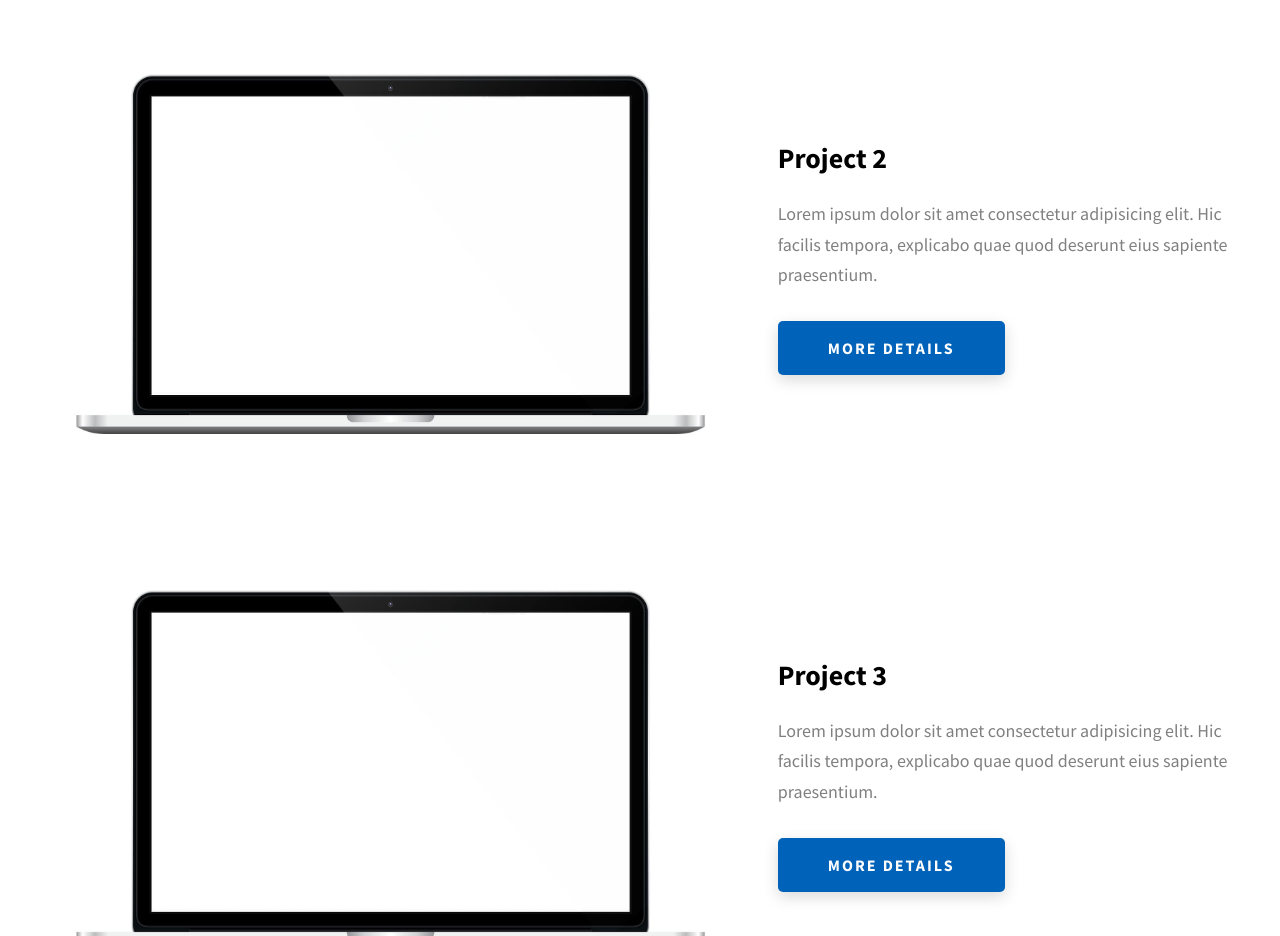
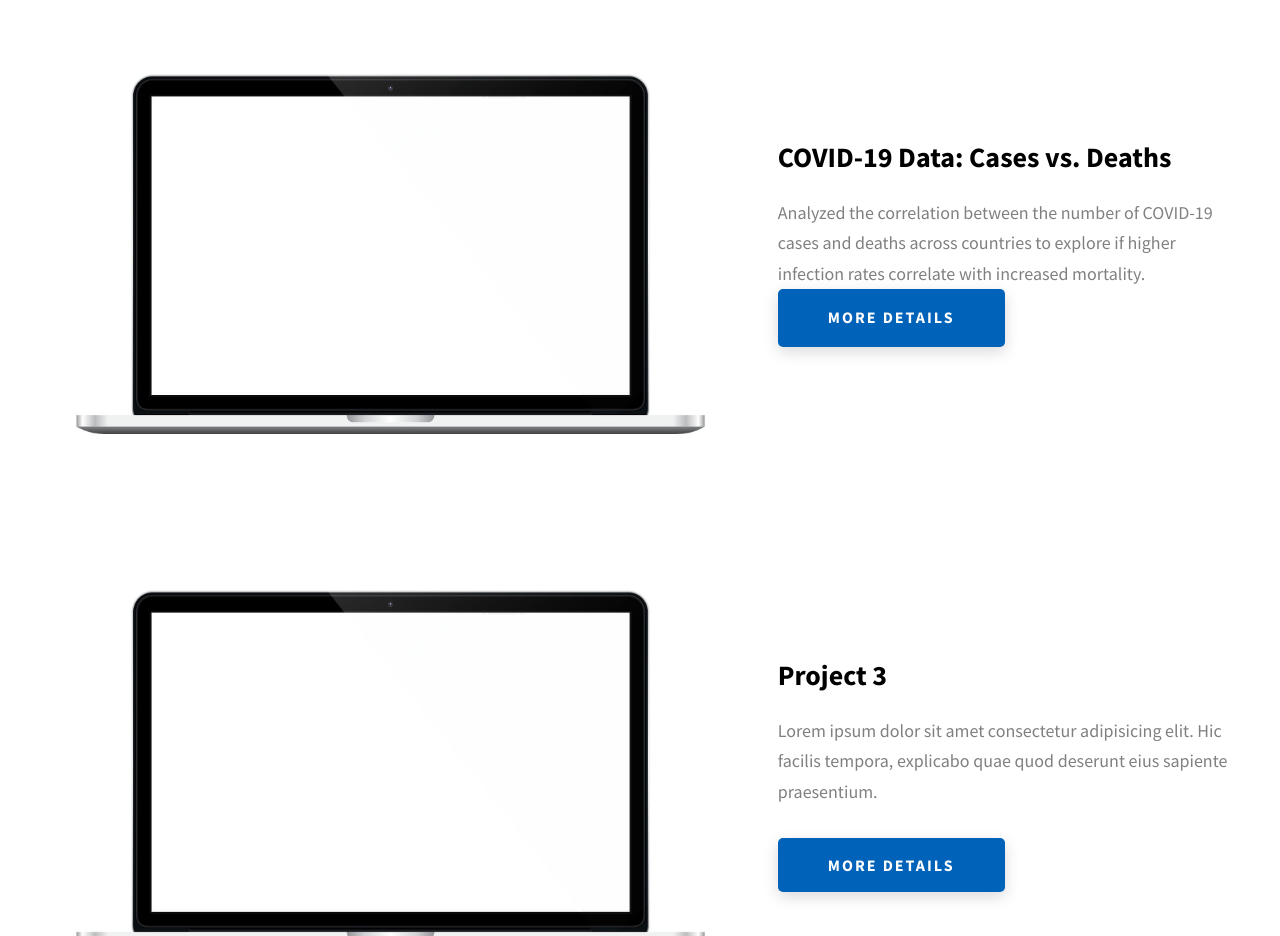
Before and after one commit to rachanakafle/rachanakafle.github.io, a website: page index.html in a window 1280 px wide. Shown: the part 2500-3436 px from the top of the page. Drawn offline with Linux system fonts and the light colour scheme.

Commit message:
add project2

```diff
--- a/index.html
+++ b/index.html
@@ -254,12 +254,9 @@
               />
             </div>
             <div class="projects__row-content">
-              <h3 class="projects__row-content-title">Project 2</h3>
+              <h3 class="projects__row-content-title">COVID-19 Data: Cases vs. Deaths</h3>
               <p class="projects__row-content-desc">
-                Lorem ipsum dolor sit amet consectetur adipisicing elit. Hic
-                facilis tempora, explicabo quae quod deserunt eius sapiente
-                praesentium.
-              </p>
+               Analyzed the correlation between the number of COVID-19 cases and deaths across countries to explore if higher infection rates correlate with increased mortality.
               <a
                 href="pages/project-2.html"
                 class="btn btn--med btn--theme dynamicBgClr"
```
Also changed, not shown: pages/project-2.html (+1 -1 lines).
